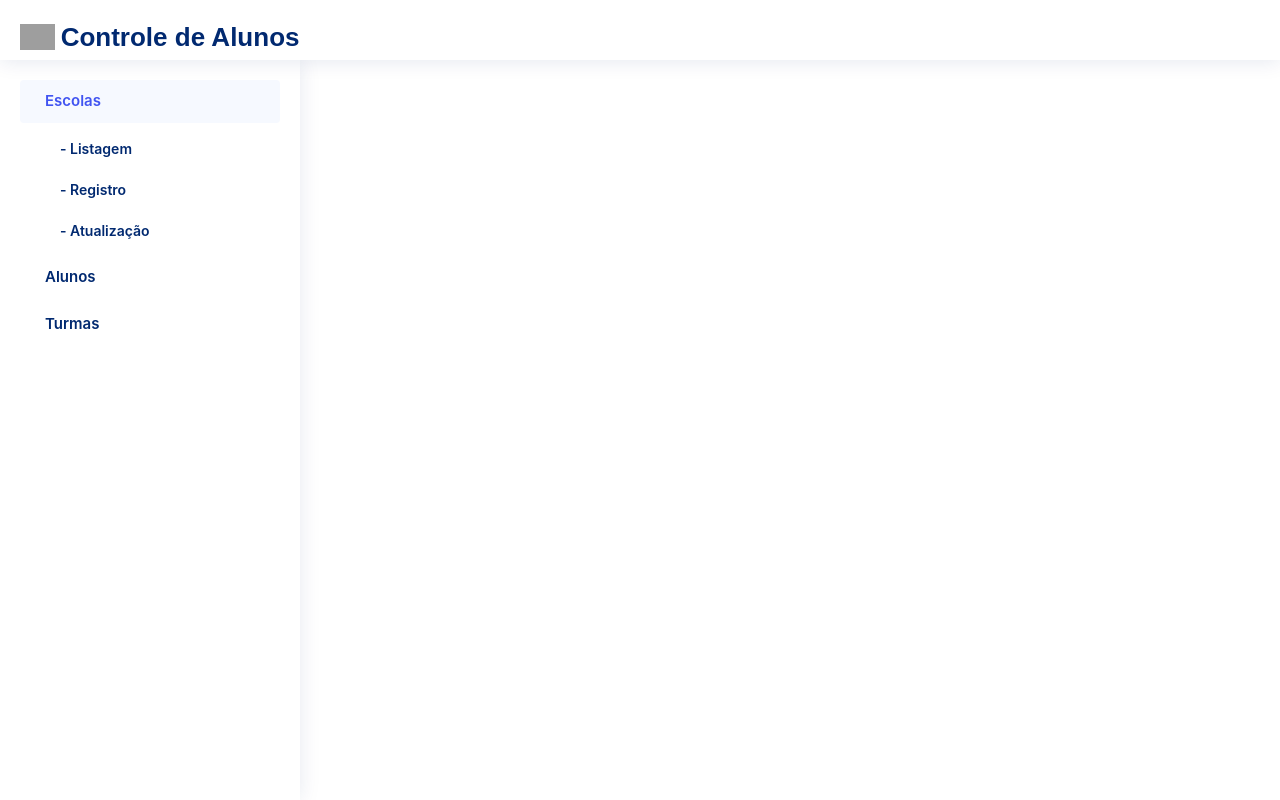
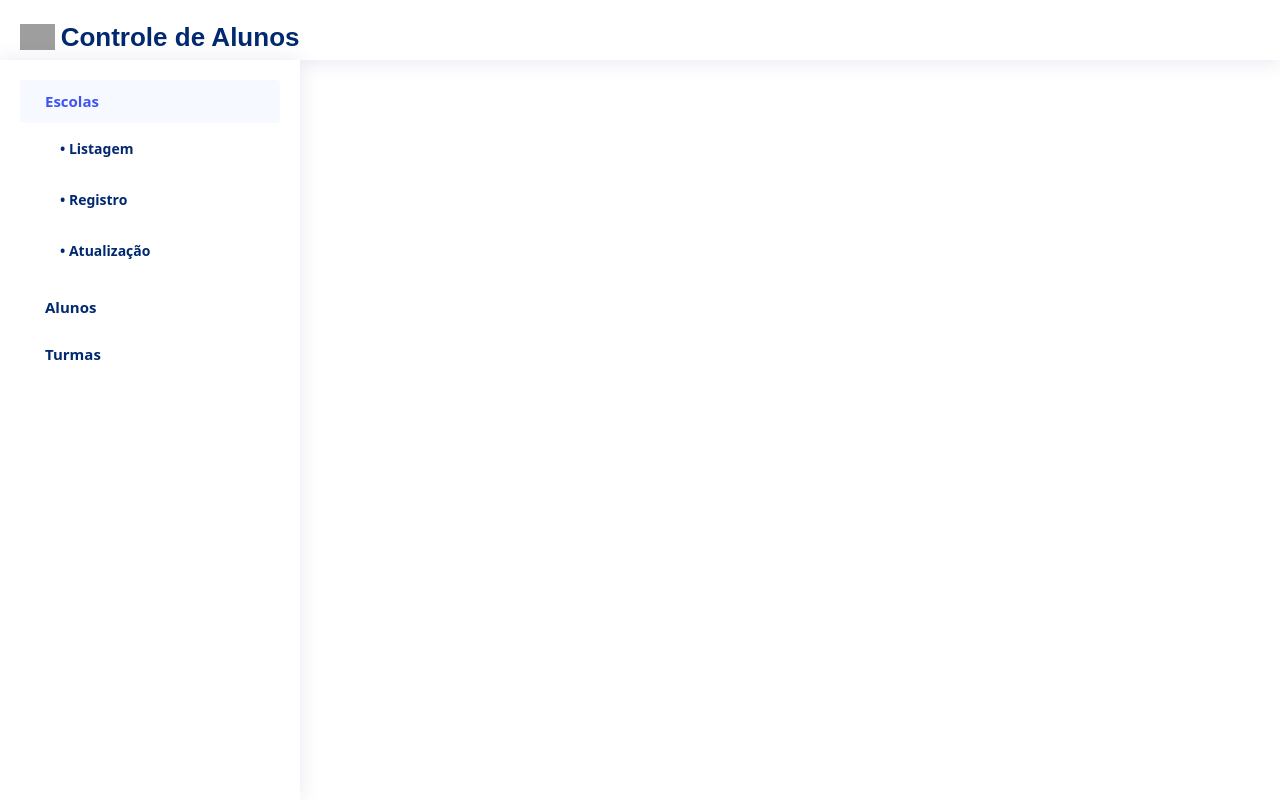
Before and after one commit to YSodres/controle-alunos, a PHP site: page / in a window 1280 px wide, after a click on "Escolas". Run offline with PHP 8.4, Linux system fonts and the light colour scheme; grey boxes are pictures that could not be loaded.

Commit message:
refactor: sidebar.html

```diff
--- a/assets/css/style.css
+++ b/assets/css/style.css
@@ -718,7 +718,7 @@ a:hover {
   font-weight: 600;
   color: #012970;
   transition: 0.3;
-  padding: 10px 0 10px 40px;
+  padding: 10px 0 20px 40px;
   transition: 0.3s;
   text-decoration: none;
 }
--- a/index.html
+++ b/index.html
@@ -7,100 +7,26 @@
   <title>Controle de Alunos</title>
   <link href="assets/css/style.css" rel="stylesheet">
   <link href="https://cdn.jsdelivr.net/npm/bootstrap@5.3.2/dist/css/bootstrap.min.css" rel="stylesheet" integrity="sha384-T3c6CoIi6uLrA9TneNEoa7RxnatzjcDSCmG1MXxSR1GAsXEV/Dwwykc2MPK8M2HN" crossorigin="anonymous">
-  <link rel="stylesheet" href="https://maxcdn.bootstrapcdn.com/bootstrap/4.0.0/css/bootstrap.min.css">
-  <link rel="stylesheet" href="https://cdnjs.cloudflare.com/ajax/libs/font-awesome/5.15.1/css/all.min.css">
 </head>
 
 <body>
     <header id="header" class="header fixed-top d-flex align-items-center">
-
-        <div class="d-flex align-items-center justify-content-between">
-            <a href="index.html" class="logo d-flex align-items-center">
-                <img src="assets/img/logo.png" alt="">
-                <span class="d-none d-lg-block">Controle de Alunos</span>
-            </a>
-            <i class="bi bi-list toggle-sidebar-btn"></i>
-        </div>
-
+        <div id="sidebarContainer"></div>
     </header>
 
-    <aside id="sidebar" class="sidebar">
+    <main></main>
 
-        <ul class="sidebar-nav" id="sidebar-nav">
-
-        <li class="nav-item">
-            <a class="nav-link collapsed" data-bs-target="#components-nav" data-bs-toggle="collapse" href="#">
-                <i class="bi bi-menu-button-wide"></i><span>Escolas</span><i class="bi bi-chevron-down ms-auto"></i>
-            </a>
-            <ul id="components-nav" class="nav-content collapse " data-bs-parent="#sidebar-nav">
-                <li>
-                    <a href="listagem-escolas.html">
-                        </i><span>- Listagem</span>
-                    </a>
-                </li>
-                <li>
-                    <a href="registro-escolas.html">
-                        </i><span>- Registro</span>
-                    </a>
-                </li>
-                <li>
-                    <a href="atualizacao-escolas.html">
-                        </i><span>- Atualização</span>
-                    </a>
-                </li>
-            </ul>
-        </li>
-
-        <li class="nav-item">
-            <a class="nav-link collapsed" data-bs-target="#forms-nav" data-bs-toggle="collapse" href="#">
-                <i class="bi bi-journal-text"></i><span>Alunos</span><i class="bi bi-chevron-down ms-auto"></i>
-            </a>
-            <ul id="forms-nav" class="nav-content collapse " data-bs-parent="#sidebar-nav">
-                <li>
-                    <a href="listagem-alunos.html">
-                        </i><span>- Listagem</span>
-                    </a>
-                </li>
-                <li>
-                    <a href="registro-alunos.html">
-                        </i><span>- Registro</span>
-                    </a>
-                </li>
-                <li>
-                    <a href="atualizacao-alunos.html">
-                        </i><span>- Atualização</span>
-                    </a>
-                </li>
-            </ul>
-        </li>
-
-        <li class="nav-item">
-            <a class="nav-link collapsed" data-bs-target="#tables-nav" data-bs-toggle="collapse" href="#">
-                <i class="bi bi-layout-text-window-reverse"></i><span>Turmas</span><i class="bi bi-chevron-down ms-auto"></i>
-            </a>
-            <ul id="tables-nav" class="nav-content collapse " data-bs-parent="#sidebar-nav">
-                <li>
-                    <a href="listagem-turmas.html">
-                        </i><span>- Listagem</span>
-                    </a>
-                </li>
-                <li>
-                    <a href="registro-turmas.html">
-                        </i><span>- Registro</span>
-                    </a>
-                </li>
-                <li>
-                    <a href="atualizacao-turmas.html">
-                        </i><span>- Atualização</span>
-                    </a>
-                </li>
-            </ul>
-        </li>
-
-        </ul>
-
-    </aside>
     <footer></footer>
+    <script>
+        fetch('sidebar.html')
+            .then(response => response.text())
+            .then(htmlContent => {
+                document.getElementById('sidebarContainer').innerHTML = htmlContent;
+            })
+            .catch(error => {
+                console.error('Erro ao carregar a barra lateral:', error);
+            });
+    </script>
     <script src="https://cdn.jsdelivr.net/npm/bootstrap@5.3.2/dist/js/bootstrap.bundle.min.js" integrity="sha384-C6RzsynM9kWDrMNeT87bh95OGNyZPhcTNXj1NW7RuBCsyN/o0jlpcV8Qyq46cDfL" crossorigin="anonymous"></script>
 </body>
 
--- /dev/null
+++ b/sidebar.html
@@ -0,0 +1,84 @@
+<div class="d-flex align-items-center justify-content-between">
+    <a href="index.html" class="logo d-flex align-items-center">
+        <img src="assets/img/logo.png" alt="">
+        <span class="d-none d-lg-block">Controle de Alunos</span>
+    </a>
+    <i class="bi bi-list toggle-sidebar-btn"></i>
+</div>
+
+<aside id="sidebar" class="sidebar">
+
+    <ul class="sidebar-nav" id="sidebar-nav">
+
+    <li class="nav-item">
+        <a class="nav-link collapsed" data-bs-target="#components-nav" data-bs-toggle="collapse" href="#">
+            <i class="bi bi-menu-button-wide"></i><span>Escolas</span><i class="bi bi-chevron-down ms-auto"></i>
+        </a>
+        <ul id="components-nav" class="nav-content collapse " data-bs-parent="#sidebar-nav">
+            <li>
+                <a href="listagem-escolas.html">
+                    </i><span>• Listagem</span>
+                </a>
+            </li>
+            <li>
+                <a href="registro-escolas.html">
+                    </i><span>• Registro</span>
+                </a>
+            </li>
+            <li>
+                <a href="atualizacao-escolas.html">
+                    </i><span>• Atualização</span>
+                </a>
+            </li>
+        </ul>
+    </li>
+
+    <li class="nav-item">
+        <a class="nav-link collapsed" data-bs-target="#forms-nav" data-bs-toggle="collapse" href="#">
+            <i class="bi bi-journal-text"></i><span>Alunos</span><i class="bi bi-chevron-down ms-auto"></i>
+        </a>
+        <ul id="forms-nav" class="nav-content collapse " data-bs-parent="#sidebar-nav">
+            <li>
+                <a href="listagem-alunos.html">
+                    </i><span>• Listagem</span>
+                </a>
+            </li>
+            <li>
+                <a href="registro-alunos.html">
+                    </i><span>• Registro</span>
+                </a>
+            </li>
+            <li>
+                <a href="atualizacao-alunos.html">
+                    </i><span>• Atualização</span>
+                </a>
+            </li>
+        </ul>
+    </li>
+
+    <li class="nav-item">
+        <a class="nav-link collapsed" data-bs-target="#tables-nav" data-bs-toggle="collapse" href="#">
+            <i class="bi bi-layout-text-window-reverse"></i><span>Turmas</span><i class="bi bi-chevron-down ms-auto"></i>
+        </a>
+        <ul id="tables-nav" class="nav-content collapse " data-bs-parent="#sidebar-nav">
+            <li>
+                <a href="listagem-turmas.html">
+                    </i><span>• Listagem</span>
+                </a>
+            </li>
+            <li>
+                <a href="registro-turmas.html">
+                    </i><span>• Registro</span>
+                </a>
+            </li>
+            <li>
+                <a href="atualizacao-turmas.html">
+                    </i><span>• Atualização</span>
+                </a>
+            </li>
+        </ul>
+    </li>
+
+    </ul>
+
+</aside>
```
